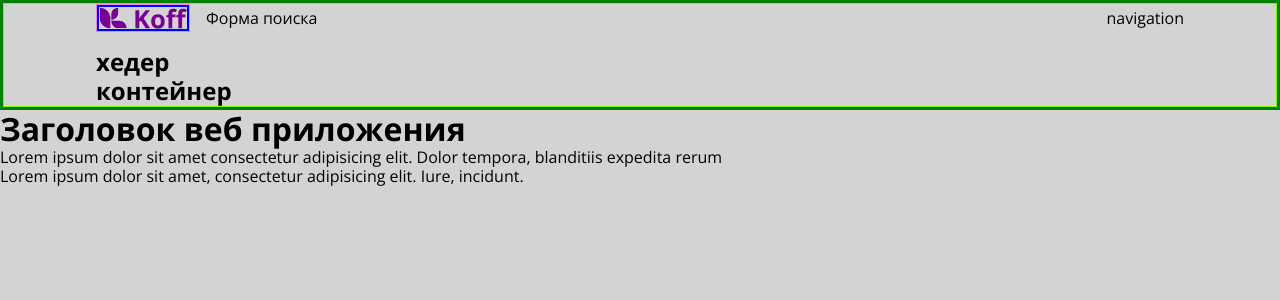
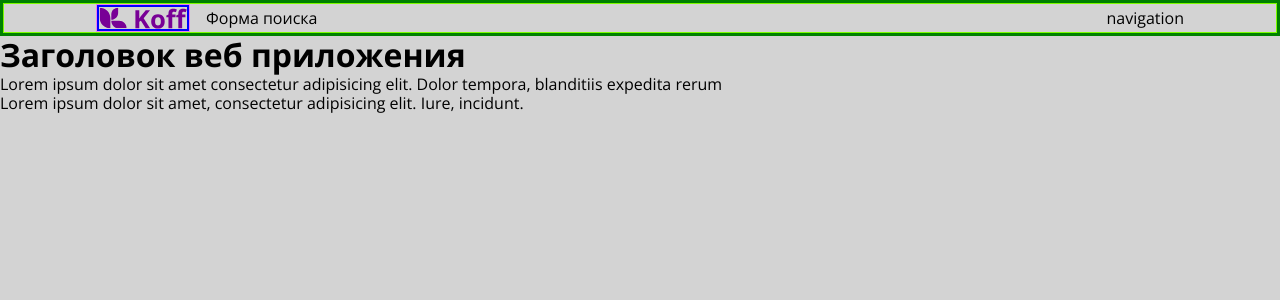
Before and after one commit to mindfling/ME_koff-vite_React_js_swc, a React (Vite) app: page / in a window 1280 px wide. Shown: the top 300 px of the page. Built offline with nearby package versions, Linux system fonts and the light colour scheme.

Commit message:
Update Header.jsx

```diff
--- a/src/views/Header/Header.jsx
+++ b/src/views/Header/Header.jsx
@@ -8,7 +8,6 @@ import style from './Header.module.scss';
 export const Header = () => (
   <header className={style.header}>
     <Container className={style.container}>
-      <h2>хедер контейнер</h2>
       <div className={style.logo}>
         <Logo />
       </div>
```
